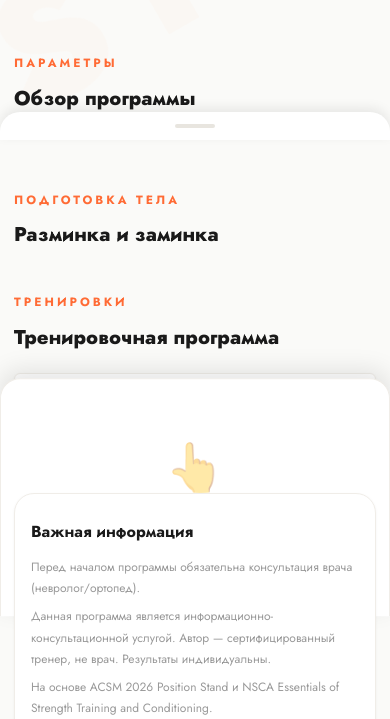
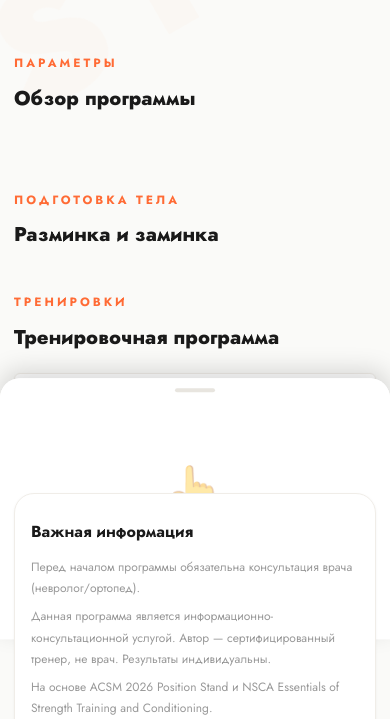
Before and after one commit to Valekk17/arishafit-training-plan-skill, a Python web app: template training-skill/templates/training_plan_v4.html in a window 390 px wide. Shown: the part 466-1185 px from the top of the page. Run offline with Jinja, Linux system fonts and the light colour scheme; the template is opened without the code that fills it, so the values that code supplies are empty.

Commit message:
Мобильная верстка: два бага
1. «Ползунок в середине экрана» — swipe-handle панели висел в середине
   когда панель закрыта. Причина: transform:translateY(100%) применялся
   только к .preview-panel внутри .training-panel-wrap. Сам wrap имел
   position:fixed + bottom:0 и занимал layout-высоту всех детей
   (handle + panel 75vh) → его top оказывался в середине viewport,
   а handle торчал видимым.

   Фикс: transform:translateY применяем ко ВСЕЙ обёртке через :has().
   Когда .preview-panel.mobile-open — вся wrap уезжает в ноль.
   Когда нет — вся wrap уходит вниз за viewport (и handle, и panel).

2. Замыленные анимации в панели превью — MP4 720×720 апскейлилось
   на retina экранах (DPR 2-3) выше source-resolution, плюс браузер
   использовал простой bilinear-скалер.

   Фикс (временный, без перекодирования MP4):
   - max-width: 360px на .panel-gif-wrap → panel-gif не больше исходного
   - margin: 0 auto → центрируем если экран шире
   - will-change: transform + transform: translateZ(0) → GPU-слой,
     бровсер применяет лучший смоутинг
   - image-rendering: crisp-edges fallback

   Полностью убрать блюр можно только перегенерив MP4 в 960×960 или
   1080×1080. Это +100MB в папку mp4_paused/, 15 минут работы ffmpeg.
   Отдельный шаг если этот patch недостаточен.

```diff
--- a/training-skill/templates/training_plan_v4.html
+++ b/training-skill/templates/training_plan_v4.html
@@ -805,13 +805,18 @@
   /* GIF area */
   .panel-gif-wrap {
     position:relative; background:#fff;
-    width:100%; aspect-ratio:1/1; overflow:hidden; max-height:320px;
+    width:100%; max-width:360px; margin:0 auto;
+    aspect-ratio:1/1; overflow:hidden; max-height:360px;
     display:flex; align-items:center; justify-content:center;
   }
   .panel-gif {
     width:100%; height:100%; object-fit:contain;
     transition:opacity .3s var(--ease);
     background:#fff;
+    /* GPU-слой → браузер даёт лучший скалер, меньше блюра при ресайзе */
+    will-change:transform; transform:translateZ(0);
+    image-rendering:-webkit-optimize-contrast;
+    image-rendering:crisp-edges;
   }
   .panel-gif.loading { opacity:.4; }
   .panel-gif.no-src {
@@ -992,28 +997,33 @@
   /* ========= Планшет/мобильник: панель предпросмотра внизу ========= */
   @media (max-width:900px) {
     .training-layout { grid-template-columns:1fr; }
-    /* Контейнер панели фиксирован внизу, но НЕ блокирует клики по контенту —
-       pointer-events:none. Элементы внутри (handle + panel) получают auto. */
+    /* Bottom-sheet: вся обёртка переезжает целиком, handle и контент вместе.
+       Раньше баг: handle оставался в середине экрана, пока сама панель уезжала вниз. */
     .training-panel-wrap {
       position:fixed; bottom:0; left:0; right:0; top:auto; z-index:150;
-      pointer-events:none;
+      display:flex; flex-direction:column;
+      max-height:85vh;
+      background:var(--bg-white);
+      border-radius:var(--radius) var(--radius) 0 0;
+      box-shadow:0 -8px 24px rgba(0,0,0,.15);
+      transform:translateY(100%);
+      transition:transform .4s var(--spring);
+    }
+    /* Используем :has() — когда внутри panel имеет .mobile-open, вся обёртка поднимается */
+    .training-panel-wrap:has(.preview-panel.mobile-open) {
+      transform:translateY(0);
     }
     .preview-panel {
+      border-radius:0; border:none; box-shadow:none;
+      flex:1 1 auto; min-height:0;
+      overflow-y:auto;
+    }
+    .preview-panel.mobile-open { /* триггер для :has() */ }
+    .mobile-panel-handle {
+      display:flex; justify-content:center; padding:10px 12px;
+      cursor:pointer; background:var(--bg-white);
       border-radius:var(--radius) var(--radius) 0 0;
-      max-height:75vh; overflow-y:auto;
-      transform:translateY(100%); transition:transform .4s var(--spring);
-      border-bottom:none;
-      pointer-events:auto;
-      /* Тень вверх чтобы было видно что это bottom sheet */
-      box-shadow:0 -8px 24px rgba(0,0,0,.1);
-    }
-    .preview-panel.mobile-open { transform:translateY(0); }
-    .mobile-panel-handle {
-      display:flex; justify-content:center; padding:12px;
-      cursor:pointer; background:var(--bg-white);
-      pointer-events:auto;
-      border-radius:var(--radius) var(--radius) 0 0;
-      box-shadow:0 -4px 12px rgba(0,0,0,.08);
+      flex-shrink:0;
     }
     .mobile-panel-handle span {
       width:40px; height:4px; background:var(--border);
```
